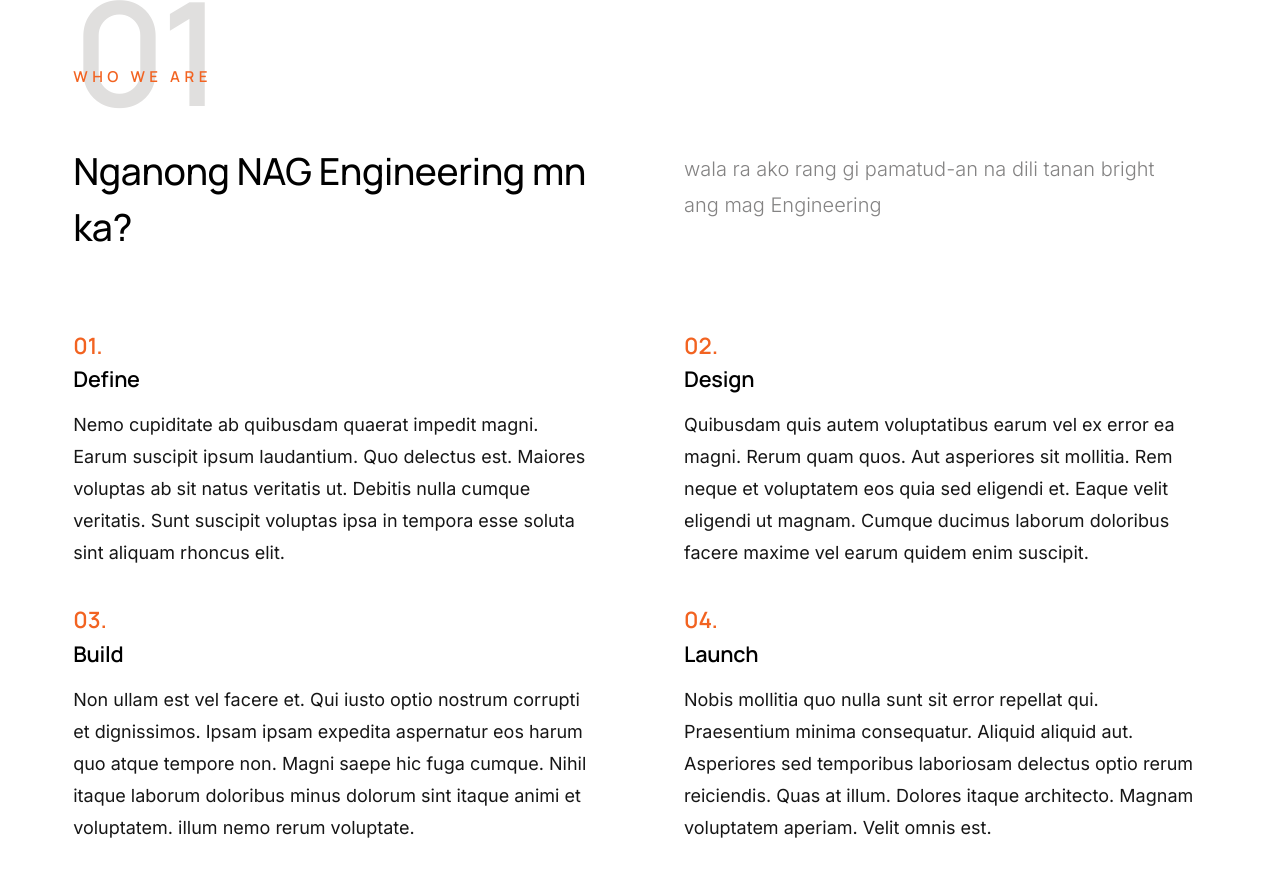
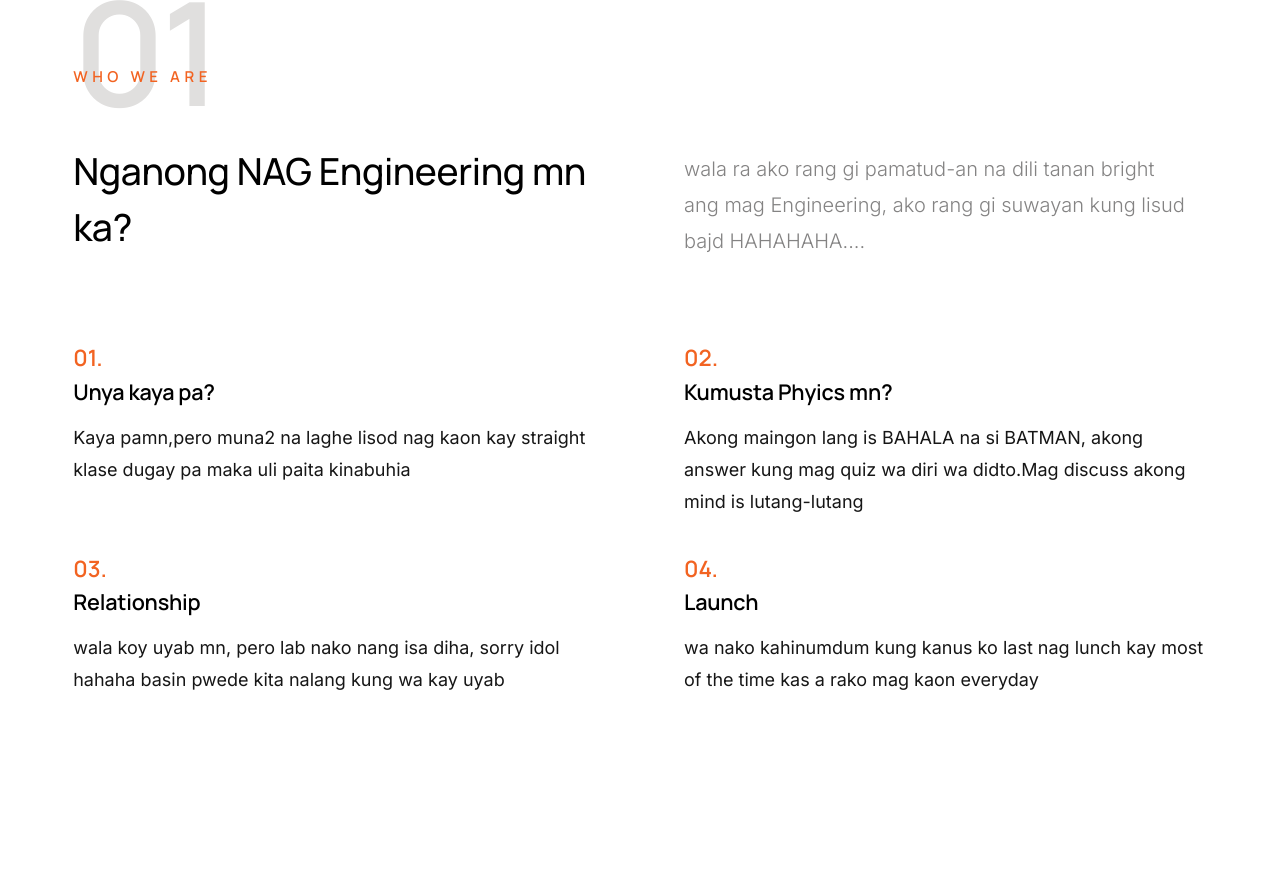
Before and after one commit to FordAmila/DEV-PORTFOLIO, a plain HTML site: page index.html in a window 1280 px wide. Shown: the part 997-1876 px from the top of the page. Drawn offline with Linux system fonts and the light colour scheme.

Commit message:
initial commit

```diff
--- a/index.html
+++ b/index.html
@@ -159,7 +159,8 @@
                     </div>
                     <div class="column lg-6 stack-on-1100 section-header__secondary">
                         <p class="desc">
-                        wala ra ako rang gi pamatud-an na dili tanan bright ang mag Engineering
+                        wala ra ako rang gi pamatud-an na dili tanan bright ang mag Engineering, ako rang gi suwayan
+                        kung lisud bajd HAHAHAHA....
                         </p>
                     </div>
                 </div> <!-- end section-header -->
@@ -168,40 +169,35 @@
 
                     <div class="column list-block__item">
                         <div class="list-block__title">
-                            <h3 class="h5">Define</h3>
+                            <h3 class="h5">Unya kaya pa?</h3>
                         </div>
                         <div class="list-block__text">
                             <p>
-                            Nemo cupiditate ab quibusdam quaerat impedit magni. Earum suscipit ipsum laudantium.
-                            Quo delectus est. Maiores voluptas ab sit natus veritatis ut. Debitis nulla cumque veritatis.
-                            Sunt suscipit voluptas ipsa in tempora esse soluta sint aliquam rhoncus elit.
+                            Kaya pamn,pero muna2 na laghe lisod nag kaon kay straight klase dugay pa maka uli paita kinabuhia
+
                             </p>
                         </div>
                     </div> <!-- end list-block__item -->
 
                     <div class="column list-block__item">
                         <div class="list-block__title">
-                            <h3 class="h5">Design</h3>
+                            <h3 class="h5">Kumusta Phyics mn?</h3>
                         </div>
                         <div class="list-block__text">
                             <p>
-                            Quibusdam quis autem voluptatibus earum vel ex error ea magni. Rerum quam quos. Aut asperiores
-                            sit mollitia. Rem neque et voluptatem eos quia sed eligendi et. Eaque velit eligendi ut
-                            magnam. Cumque ducimus laborum doloribus facere maxime vel earum quidem enim suscipit.
+                            Akong maingon lang is BAHALA na si BATMAN, akong answer kung mag quiz wa diri wa didto.Mag discuss
+                            akong mind is lutang-lutang
                             </p>
                         </div>
                     </div> <!-- end list-block__item -->
 
                     <div class="column list-block__item">
                         <div class="list-block__title">
-                            <h3 class="h5">Build</h3>
+                            <h3 class="h5">Relationship</h3>
                         </div>
                         <div class="list-block__text">
                             <p>
-                            Non ullam est vel facere et. Qui iusto optio nostrum corrupti et dignissimos. Ipsam ipsam
-                            expedita aspernatur eos harum quo atque tempore non. Magni saepe hic fuga cumque. Nihil
-                            itaque laborum doloribus minus dolorum sint itaque animi et voluptatem.
-                            illum nemo rerum voluptate.
+                           wala koy uyab mn, pero lab nako nang isa diha, sorry idol hahaha basin pwede kita nalang kung wa kay uyab
                             </p>
                         </div>
                     </div> <!-- end list-block__item -->
@@ -212,9 +208,7 @@
                         </div>
                         <div class="list-block__text">
                             <p>
-                            Nobis mollitia quo nulla sunt sit error repellat qui. Praesentium minima consequatur.
-                            Aliquid aliquid aut. Asperiores sed temporibus laboriosam delectus optio rerum reiciendis.
-                            Quas at illum. Dolores itaque architecto. Magnam voluptatem aperiam. Velit omnis est.
+                            wa nako kahinumdum kung kanus ko last nag lunch kay most of the time kas a rako mag kaon everyday
                             </p>
                         </div>
                     </div> <!-- end list-block__item -->
```
